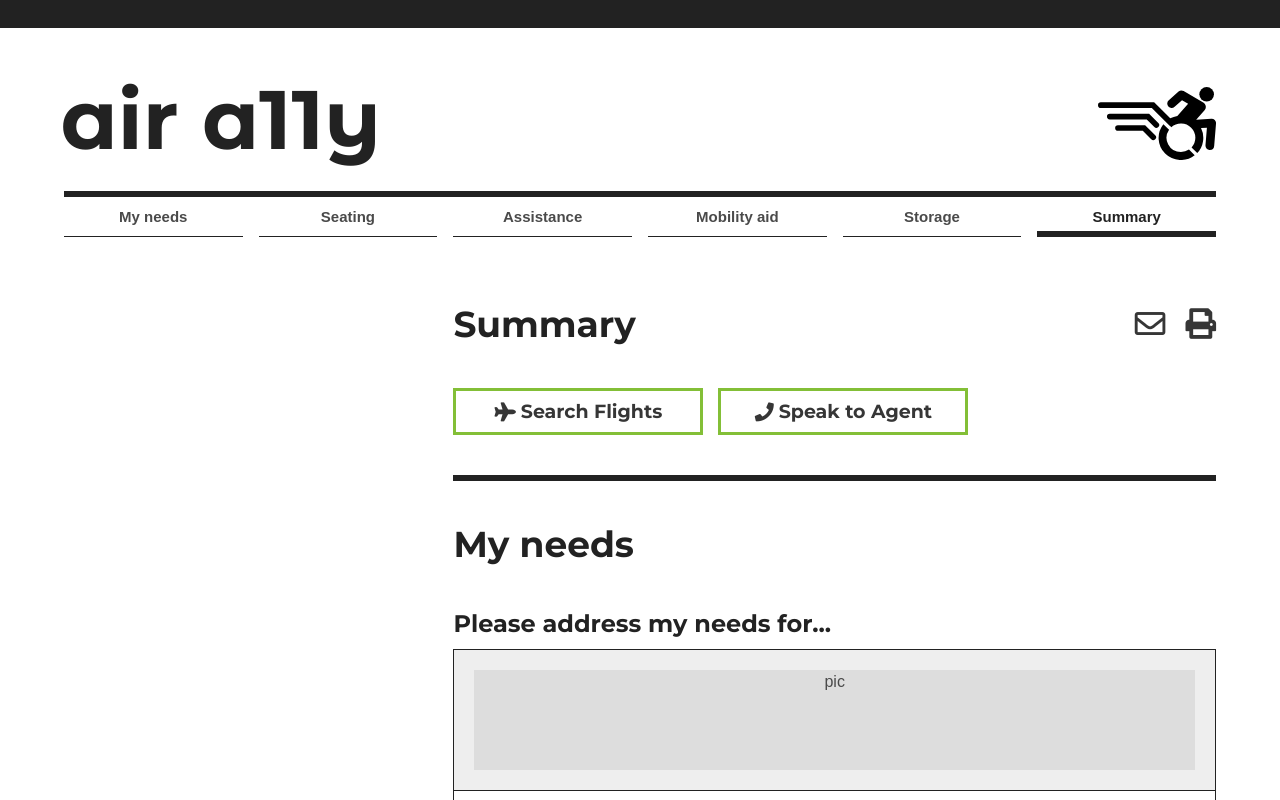
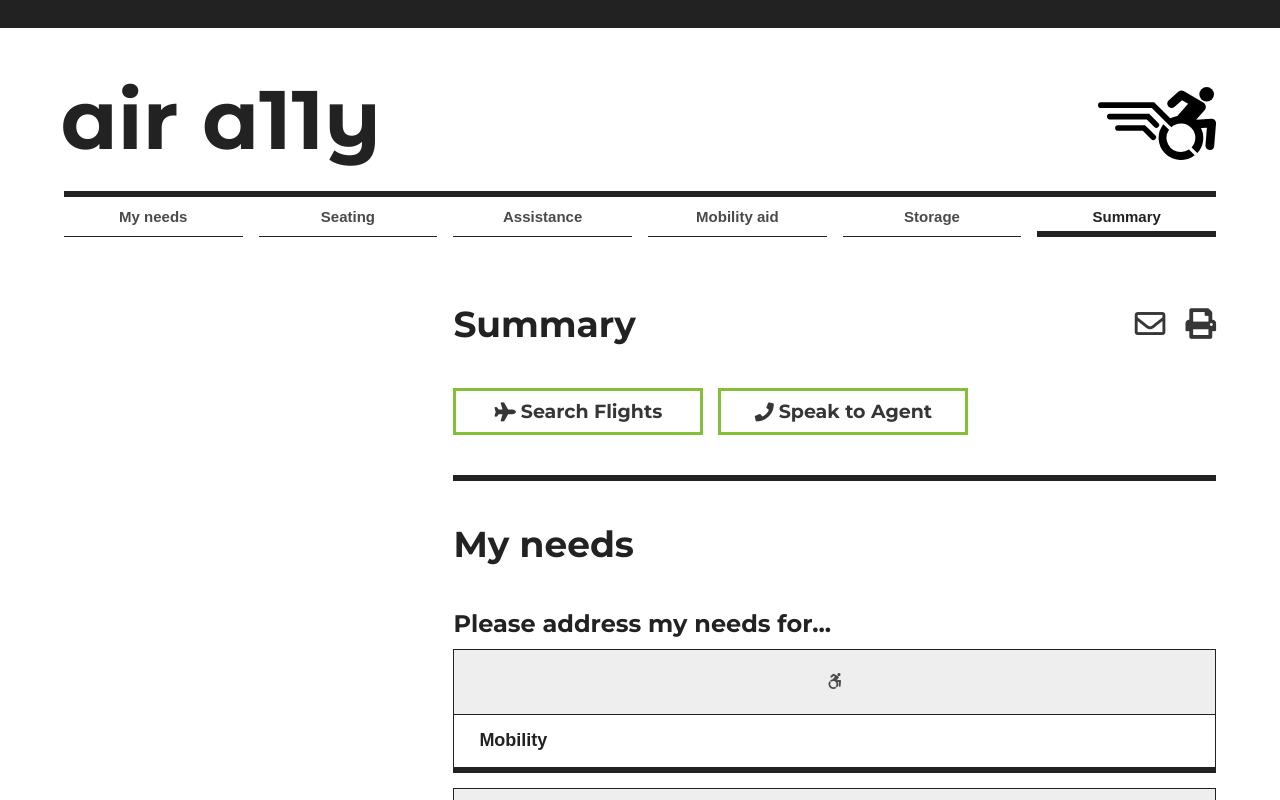
Before and after one commit to AirshipCMS/air-a11y, a React (Create React App) app: page /summary in a window 1280 px wide. Shown: the top 800 px of the page. Built offline with nearby package versions, Linux system fonts and the light colour scheme; a web font is replaced by a local one.

Commit message:
adds checkbox image to summary page

```diff
--- a/src/screens/Summary.js
+++ b/src/screens/Summary.js
@@ -50,7 +50,7 @@ export default () => {
                       <div key={need.code} className="column">
                         <label className="fancy-checkbox">
                           <div className="fancy-checkbox-image">
-                            <div className="placeholder">pic</div>
+                            <i className={need.image}></i>
                           </div>
                           <div className="fancy-checkbox-text">
                             <p>{need.description}</p>
```
